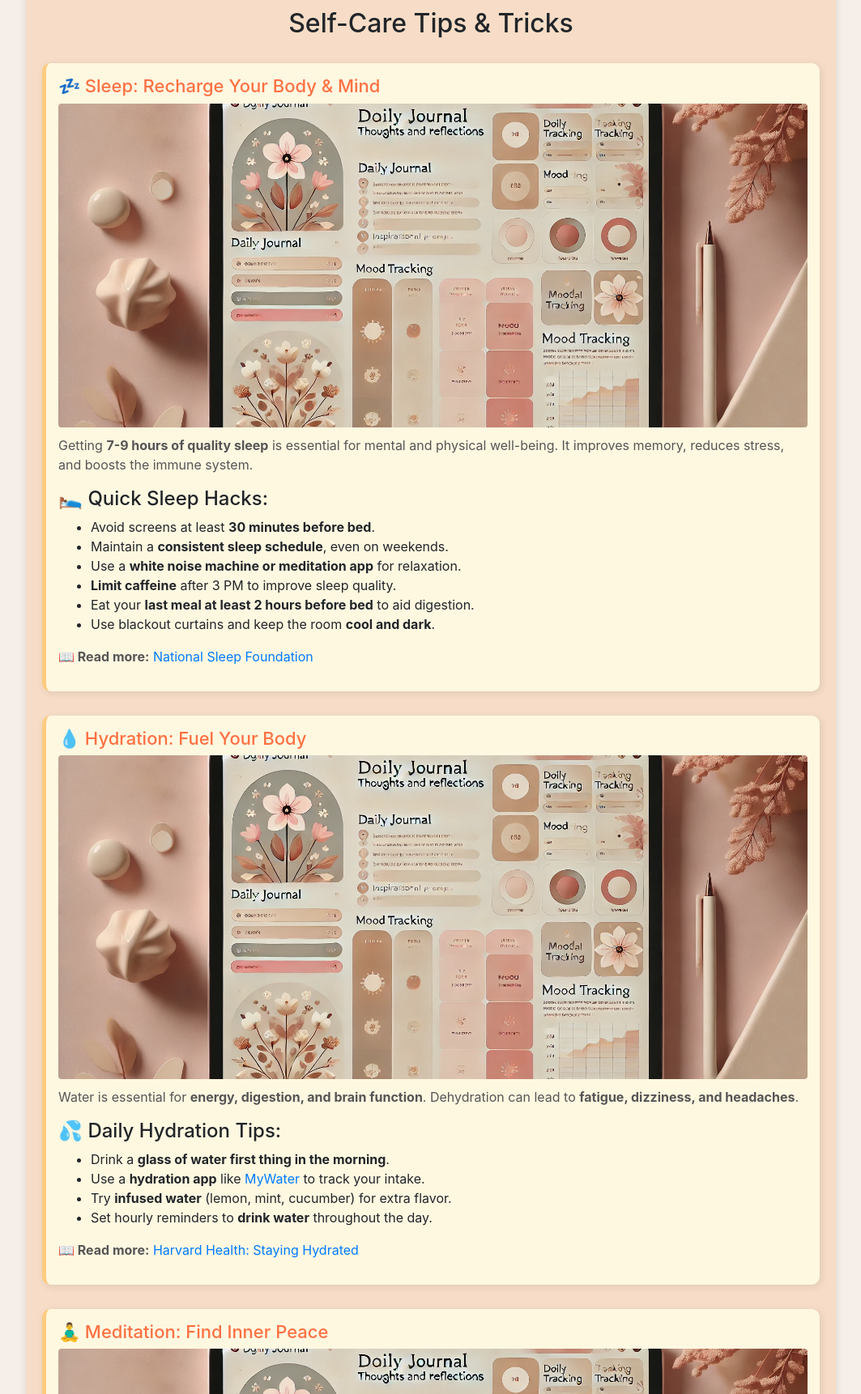
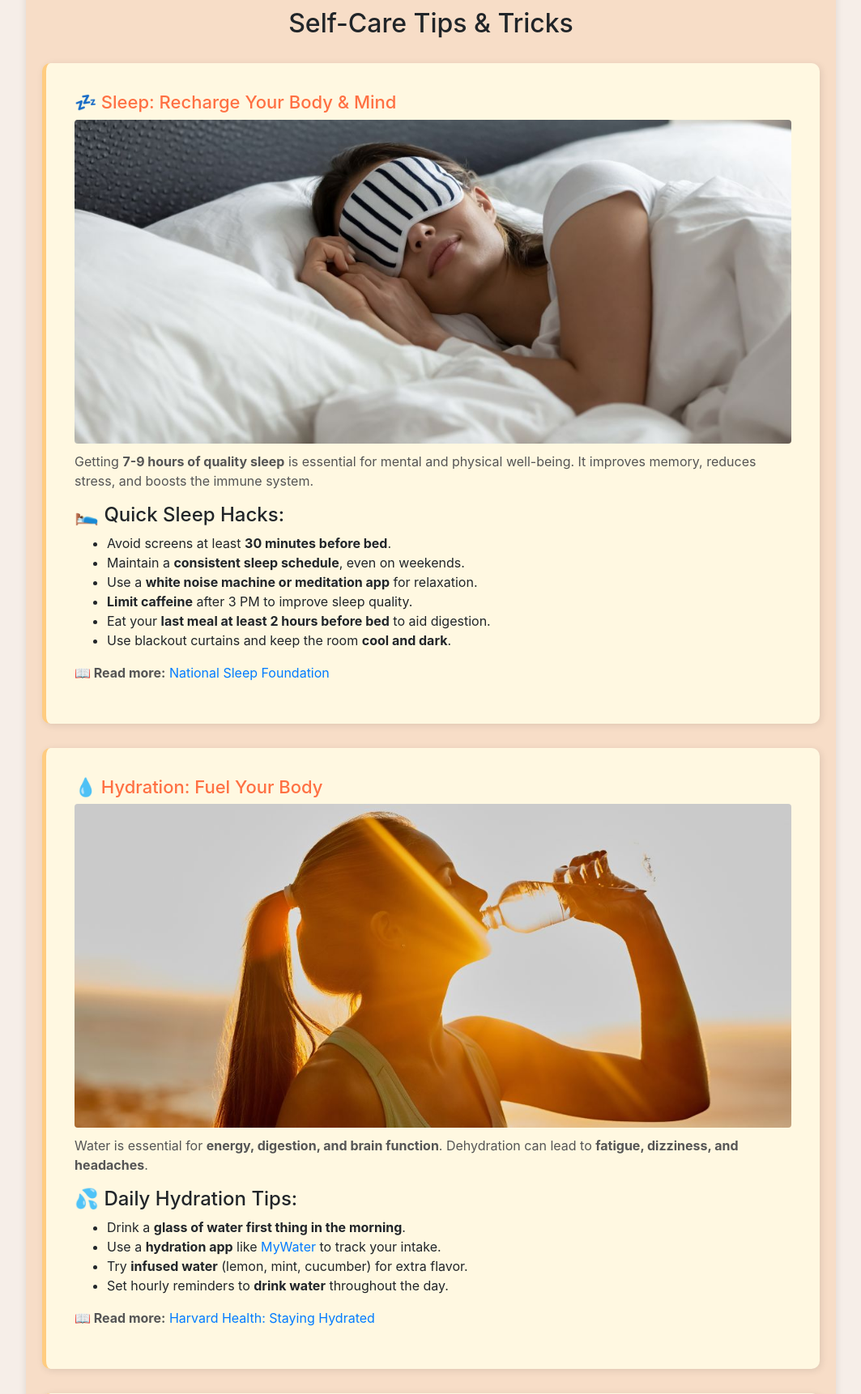
Before and after one commit to mirunaaf/SelfcareDocker, a Django app: page /tips-tricks in a window 1280 px wide. Shown: the part 80-1802 px from the top of the page at 81% size, without its empty margins (108-1171 px from the left). Run offline with Django 5.2, Linux system fonts and the light colour scheme; some libraries are stand-ins or nearby versions.

Commit message:
tips&tricks images added

```diff
--- a/myapp/static/myapp/css/style.css
+++ b/myapp/static/myapp/css/style.css
@@ -64,6 +64,7 @@ h1 {
 .image-container img {
     width: 100%;
     object-fit: cover;
+    object-position: center;
 }
 
 .button-container {
@@ -231,7 +232,7 @@ td {
 .tip-section {
     background: #fff8e1;
     border-left: 5px solid #ffcc80; /* Highlight section with a warm orange stripe */
-    padding: 15px;
+    padding: 35px;
     width:100%;
     margin: 15px 0;
     border-radius: 10px;
--- a/myapp/templates/myapp/tips-tricks.html
+++ b/myapp/templates/myapp/tips-tricks.html
@@ -24,7 +24,7 @@
          <div class="tip-section">
             <h2>💤 Sleep: Recharge Your Body & Mind</h2>
             <div class="image-container" style="padding-bottom:10px">
-                <img src="{% static 'myapp/images/journal2.webp' %}" alt="Person sleeping peacefully" class="img-fluid rounded" style="height:400px">
+                <img src="{% static 'myapp/images/sleep.jpg' %}" alt="Person sleeping peacefully" class="img-fluid rounded" style="height:400px">
             </div>
             <p>Getting <strong>7-9 hours of quality sleep</strong> is essential for mental and physical well-being. It improves memory, reduces stress, and boosts the immune system.</p>
             <h4>🛌 Quick Sleep Hacks:</h4>
@@ -42,7 +42,7 @@
          <div class="tip-section">
             <h2>💧 Hydration: Fuel Your Body</h2>
             <div class="image-container" style="padding-bottom:10px">
-                <img src="{% static 'myapp/images/journal2.webp' %}" alt="Person sleeping peacefully" class="img-fluid rounded" style="height:400px">
+                <img src="{% static 'myapp/images/hydrate.jpg' %}" alt="Person sleeping peacefully" class="img-fluid rounded" style="height:400px">
             </div>
             <p>Water is essential for <strong>energy, digestion, and brain function</strong>. Dehydration can lead to <strong>fatigue, dizziness, and headaches</strong>.</p>
             <h4>💦 Daily Hydration Tips:</h4>
@@ -59,7 +59,7 @@
         <div class="tip-section">
             <h2>🧘‍♂️ Meditation: Find Inner Peace</h2>
             <div class="image-container" style="padding-bottom:10px">
-                <img src="{% static 'myapp/images/journal2.webp' %}" alt="Person sleeping peacefully" class="img-fluid rounded" style="height:400px">
+                <img src="{% static 'myapp/images/meditation2.jpg' %}" alt="Person sleeping peacefully" class="img-fluid rounded meditation-img" style="height:400px">
             </div>
             <p>Mindfulness meditation helps <strong>reduce stress, improve focus, and manage anxiety</strong>. Just <strong>10 minutes a day</strong> can make a huge difference.</p>
             <h4>✨ Quick Meditation Guide:</h4>
@@ -75,7 +75,7 @@
         <div class="tip-section">
             <h2>🏋️‍♂️ Workout: Boost Your Mood & Energy</h2>
             <div class="image-container" style="padding-bottom:10px">
-                <img src="{% static 'myapp/images/journal2.webp' %}" alt="Person sleeping peacefully" class="img-fluid rounded" style="height:400px">
+                <img src="{% static 'myapp/images/workout.jpg' %}" alt="Person sleeping peacefully" class="img-fluid rounded" style="height:400px">
             </div>
             <p>Regular exercise helps with <strong>mood, sleep, and weight control</strong>. Even a <strong>20-minute walk</strong> can boost your mental clarity.</p>
             <h4>🏆 Quick Workout Ideas:</h4>
@@ -91,7 +91,7 @@
         <div class="tip-section">
             <h2>🥗 Diet & Nutrition: Eat Smart, Feel Great</h2>
             <div class="image-container" style="padding-bottom:10px">
-                <img src="{% static 'myapp/images/journal2.webp' %}" alt="Person sleeping peacefully" class="img-fluid rounded" style="height:400px">
+                <img src="{% static 'myapp/images/nutrition.jpg' %}" alt="Person sleeping peacefully" class="img-fluid rounded" style="height:400px">
             </div>
             <p>What you eat plays a huge role in your <strong>energy levels, brain function, and overall health.</strong> A balanced diet is key!</p>
             <h4>🍎 Nutrition Tips:</h4>
```
Also changed, not shown: myapp/static/myapp/images/hydrate.jpg (added), myapp/static/myapp/images/meditation.jpg (added), myapp/static/myapp/images/meditation2.jpg (added), myapp/static/myapp/images/nutrition.jpg (added), myapp/static/myapp/images/sleep.jpg (added), myapp/static/myapp/images/workout.jpg (added), 2 other files.
